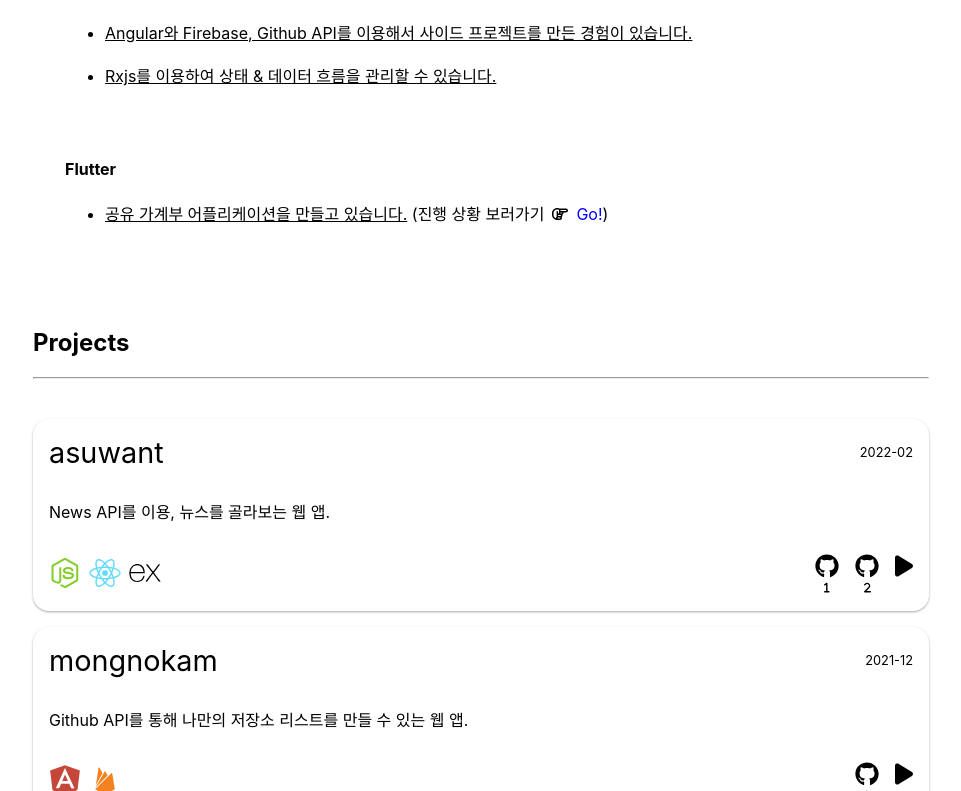
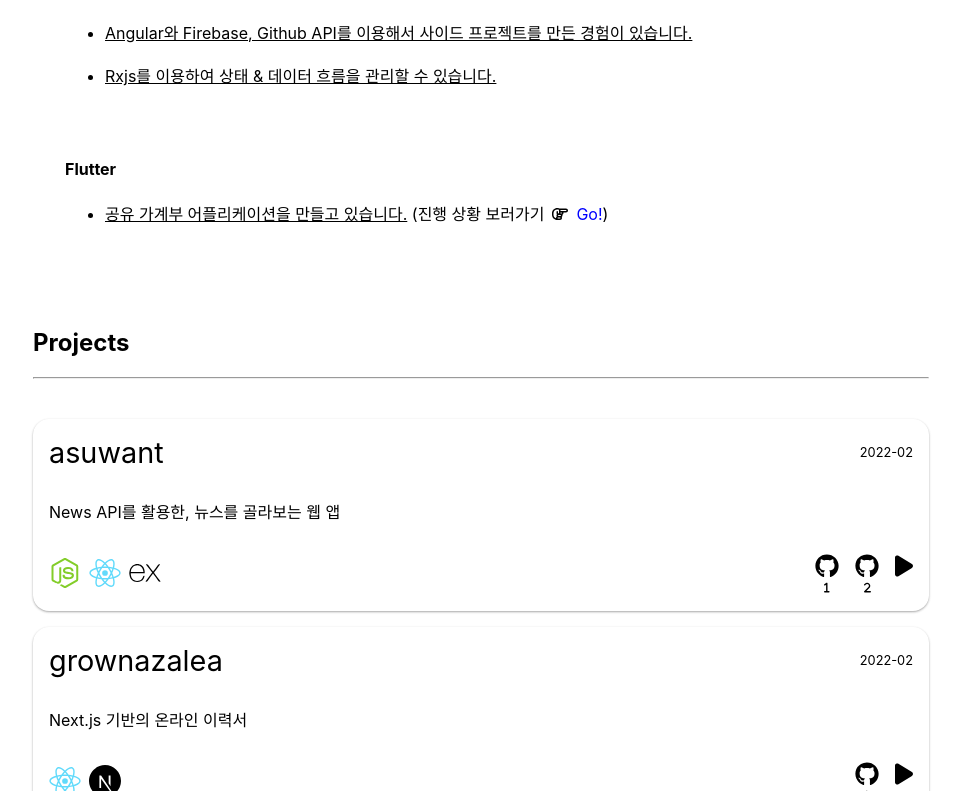
Before and after one commit to babyazalea/grownazalea, a Next.js app: page / in a window 1280 px wide. Shown: the part 2009-2800 px from the top of the page, without its empty margins (159-1120 px from the left). Built offline with nearby package versions, Linux system fonts and the light colour scheme; a web font is replaced by a local one.

Commit message:
modified projects data

```diff
--- a/components/project-card.js
+++ b/components/project-card.js
@@ -26,7 +26,7 @@ export default function ProjectCard({ project }) {
           ))}
         </ul>
         <div className={styles.projectLinks}>
-          <a href={project.feGithubUrl} className={styles.projectLinksGithub}>
+          <a href={project.githubUrl1} className={styles.projectLinksGithub}>
             <span className={styles.githubIcon}>
               <FontAwesomeIcon icon={faGithub} />
             </span>
@@ -34,7 +34,7 @@ export default function ProjectCard({ project }) {
               <FontAwesomeIcon icon={fa1} />
             </span>
           </a>
-          {project.beGithubUrl && (
+          {project.githubUrl2 && (
             <a href={project.beGithubUrl} className={styles.projectLinksGithub}>
               <span className={styles.githubIcon}>
                 <FontAwesomeIcon icon={faGithub} />
--- a/components/resume/profile.js
+++ b/components/resume/profile.js
@@ -16,7 +16,7 @@ export default function Profile() {
       <div className={styles["profile-text"]}>
         <div>
           <span>{babyazaleaProfile.name}</span>
-          <span>{babyazaleaProfile.email}</span>
+          <a href={`mailto:${babyazaleaProfile.email}`}>{babyazaleaProfile.email}</a>
           <div className={styles["profile-links"]}>
             <a href="https://github.com/babyazalea">
               <FontAwesomeIcon icon={faGithub} />
--- a/projects/abooks.md
+++ b/projects/abooks.md
@@ -2,7 +2,7 @@
 title: 'abooks'
 date: '2019-02'
 skills: 'html,css,jquery'
-description: 'Amazon Books라는 브랜드 컨셉의 반응형 웹 페이지(정적 사이트).'
-feGithubUrl: 'https://github.com/babyazalea/abooks'
+description: 'Amazon Books라는 브랜드 컨셉의 반응형 웹 페이지(정적 사이트)'
+githubUrl1: 'https://github.com/babyazalea/abooks'
 serviceUrl: 'https://babyazalea.github.io/abooks/'
 ---
--- a/projects/asuwant.md
+++ b/projects/asuwant.md
@@ -2,8 +2,8 @@
 title: 'asuwant'
 date: '2022-02'
 skills: 'nodejs,react,express'
-description: 'News API를 이용, 뉴스를 골라보는 웹 앱.'
-feGithubUrl: 'https://github.com/babyazalea/asuwant-frontend'
-beGithubUrl: 'https://github.com/babyazalea/asuwant-backend'
+description: 'News API를 활용한, 뉴스를 골라보는 웹 앱'
+githubUrl1: 'https://github.com/babyazalea/asuwant-frontend'
+githubUrl2: 'https://github.com/babyazalea/asuwant-backend'
 serviceUrl: 'https://babyazalea.github.io/asuwant-frontend/'
 ---
--- /dev/null
+++ b/projects/babyazalea-home.md
@@ -0,0 +1,8 @@
+---
+title: 'babyazalea-home'
+date: '2021-11'
+skills: 'react,gatsby'
+description: 'Gatsby 기반 블로그'
+githubUrl1: 'https://github.com/babyazalea/babyazalea-home'
+serviceUrl: 'https://babyazalea.gatsbyjs.io/'
+---
--- a/projects/burger-finder.md
+++ b/projects/burger-finder.md
@@ -2,7 +2,7 @@
 title: 'burger-finder'
 date: '2021-08'
 skills: 'react,firebase'
-description: '입력한 재료(들)와 가장 비슷한 햄버거를 찾아주는 웹 앱입니다.'
-feGithubUrl: 'https://github.com/babyazalea/burger-finder'
+description: '입력한 재료(들)와 가장 비슷한 햄버거를 찾아주는 웹 앱'
+githubUrl1: 'https://github.com/babyazalea/burger-finder'
 serviceUrl: 'https://burger-finder-6bddb.firebaseapp.com/'
 ---
--- /dev/null
+++ b/projects/grownazalea.md
@@ -0,0 +1,8 @@
+---
+title: 'grownazalea'
+date: '2022-02'
+skills: 'react,nextjs'
+description: 'Next.js 기반의 온라인 이력서'
+githubUrl1: 'https://github.com/babyazalea/burger-finder'
+serviceUrl: 'https://burger-finder-6bddb.firebaseapp.com/'
+---
--- a/projects/longtime.md
+++ b/projects/longtime.md
@@ -2,8 +2,8 @@
 title: 'Longtime'
 date: '2019-01'
 skills: 'html,css,javascript'
-description: '커플 디데이 계산기.'
-feGithubUrl: 'https://github.com/babyazalea/longtime'
+description: '커플 디데이 계산기'
+githubUrl1: 'https://github.com/babyazalea/longtime'
 serviceUrl: 'https://babyazalea.github.io/longtime/'
 ---
 
--- a/projects/mongnokam.md
+++ b/projects/mongnokam.md
@@ -2,8 +2,8 @@
 title: 'mongnokam'
 date: '2021-12'
 skills: 'angular,firebase'
-description: 'Github API를 통해 나만의 저장소 리스트를 만들 수 있는 웹 앱.'
-feGithubUrl: 'https://github.com/babyazalea/mongnokam'
+description: 'Github API를 통해 나만의 저장소 리스트를 만들 수 있는 웹 앱'
+githubUrl1: 'https://github.com/babyazalea/mongnokam'
 serviceUrl: 'https://mongnokam.firebaseapp.com/'
 ---
 
--- a/projects/nissin.md
+++ b/projects/nissin.md
@@ -2,7 +2,7 @@
 title: 'nissin'
 date: '2018-11'
 skills: 'html,css,jquery'
-description: 'NISSIN 브랜드 소개 페이지(정적 사이트).'
-feGithubUrl: 'https://github.com/babyazalea/wto'
+description: 'NISSIN 브랜드 소개 페이지(정적 사이트)'
+githubUrl1: 'https://github.com/babyazalea/wto'
 serviceUrl: 'https://what-the-order.herokuapp.com/'
 ---
--- a/projects/off-the-record.md
+++ b/projects/off-the-record.md
@@ -2,7 +2,7 @@
 title: 'Off the Record'
 date: '2018-10'
 skills: 'html,css'
-description: '처음 만든 웹 페이지(정적 사이트).'
-feGithubUrl: 'https://github.com/babyazalea/offTheRecord'
+description: '처음 만든 웹 페이지(정적 사이트)'
+githubUrl1: 'https://github.com/babyazalea/offTheRecord'
 serviceUrl: 'https://babyazalea.github.io/offTheRecord/'
 ---
--- a/projects/wto.md
+++ b/projects/wto.md
@@ -2,7 +2,7 @@
 title: 'wto'
 date: '2020-08'
 skills: 'nodejs,javascript,express,mongodb'
-description: '주문서 작성에 불편함을 덜어주는 초간단 미니 ERP(?).'
-feGithubUrl: 'https://github.com/babyazalea/wto'
+description: '주문서 작성에 불편함을 덜어주는 초간단 미니 ERP(?)'
+githubUrl1: 'https://github.com/babyazalea/wto'
 serviceUrl: 'https://what-the-order.herokuapp.com/'
 ---
```
